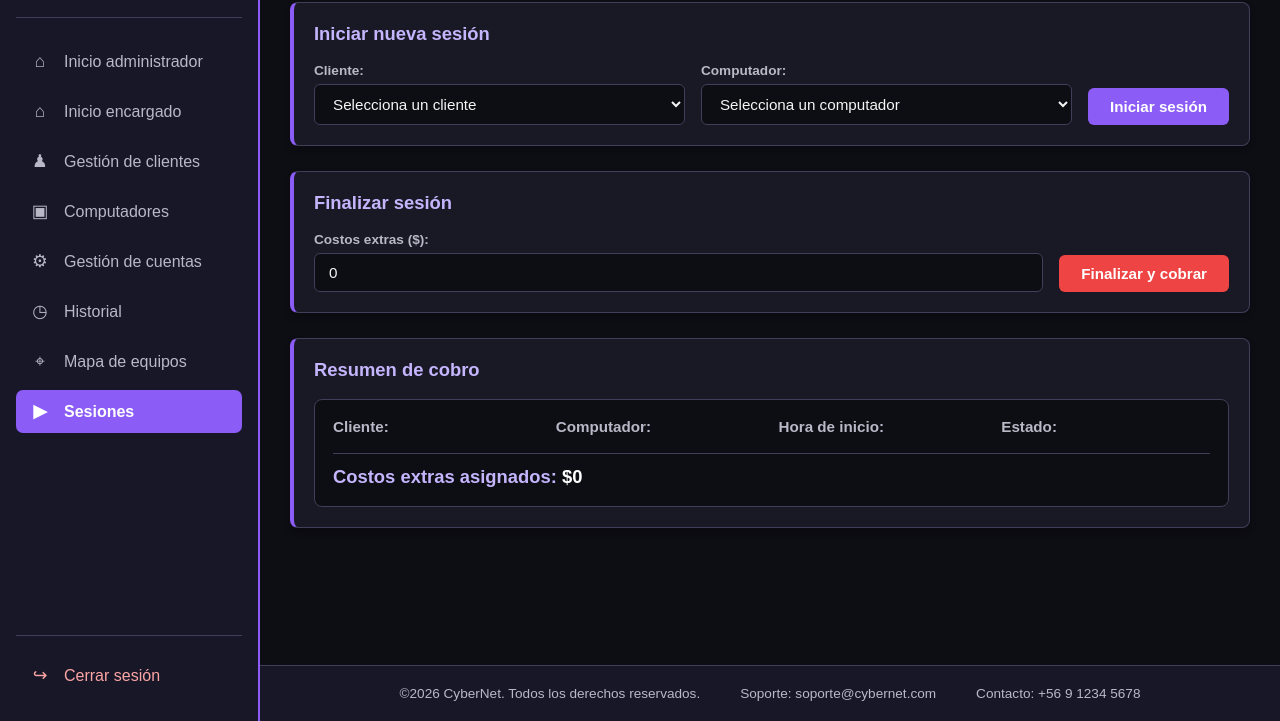
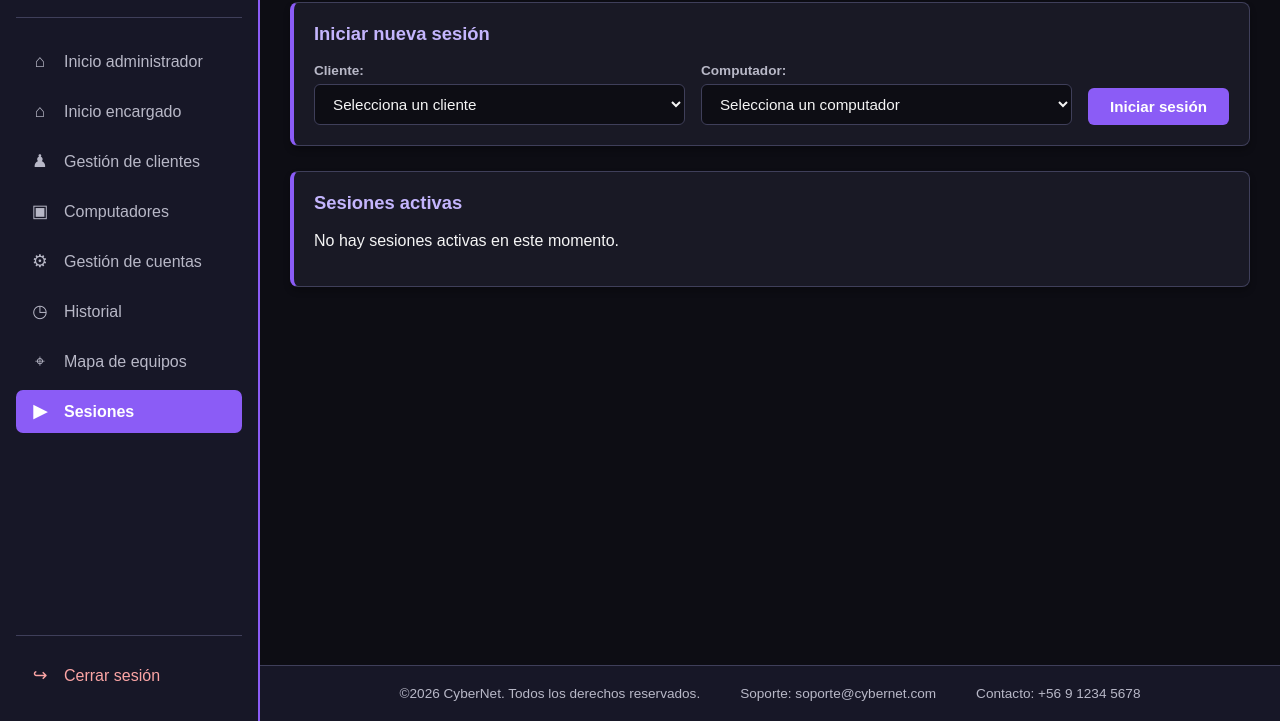
Before and after one commit to Alanwowowo/Cybercafe-web, a plain HTML site: page paginas/sesion.html in a window 1280 px wide. Shown: the part 79-800 px from the top of the page. Drawn offline with Linux system fonts and the light colour scheme.

Commit message:
Arreglo de errores

```diff
--- a/js/clientes-sesiones.js
+++ b/js/clientes-sesiones.js
@@ -115,7 +115,6 @@ document.addEventListener('alpine:init', () => {
         return;
       }
 
-      // Validacion de formato de RUT
       const rutRegex = /^(\d{1,2}\.\d{3}\.\d{3}-[\dkK]|\d{7,8}-[\dkK])$/;
       if (!rutRegex.test(id)) {
         this.mensajeError = 'Ingrese un RUT con formato válido (Ej: 12345678-9 o 12.345.678-K).';
@@ -226,7 +225,8 @@ document.addEventListener('alpine:init', () => {
         computador: this.selectComputador,
         horaInicio: ahora.getTime(),
         horaInicioTexto: String(ahora.getHours()).padStart(2, '0') + ':' + String(ahora.getMinutes()).padStart(2, '0'),
-        fecha: `${anio}-${mes}-${dia}`
+        fecha: `${anio}-${mes}-${dia}`,
+        costosAdicionales: 0
       };
 
       this.sesionesActivas.push(nuevaSesion);
@@ -258,7 +258,7 @@ document.addEventListener('alpine:init', () => {
 
       const tarifaPorMinuto = this.precioHora / 60;
       const costoTiempo = Math.round(duracion * tarifaPorMinuto);
-      const extras = Number(this.costosAdicionales) || 0;
+      const extras = Number(sesion.costosAdicionales) || 0;
       const montoFinal = costoTiempo + extras;
 
       const registroHistorial = {
@@ -275,7 +275,6 @@ document.addEventListener('alpine:init', () => {
       this.sesionesActivas = this.sesionesActivas.filter(s => s.id !== sesion.id);
       this.guardarSesionesActivas();
 
-      this.costosAdicionales = 0;
       alert('Sesión finalizada y guardada en el historial.');
     },
 
@@ -299,7 +298,7 @@ document.addEventListener('alpine:init', () => {
 
       resultado.sort((a, b) => {
         if (this.ordenHistorial === 'fecha-desc') return b.fecha.localeCompare(a.fecha);
-        if (this.ordenHistorial === 'fecha-asc') return a.fecha.localeCompare(b.fecha);
+        if (this.ordenHistorial === 'fecha-asc') return a.fecha.localeCompare(a.fecha);
         if (this.ordenHistorial === 'monto-desc') return b.monto - a.monto;
         if (this.ordenHistorial === 'monto-asc') return a.monto - b.monto;
         return 0;
--- a/paginas/sesion.html
+++ b/paginas/sesion.html
@@ -86,31 +86,29 @@
             </section>
 
             <section>
-                <h3>Finalizar sesión</h3>
+                <h3>Sesiones activas</h3>
 
-                <form id="cierre-sesion">
-                    <div>
-                        <label for="costos-adicionales">Costos extras ($):</label>
-                        <input type="number" id="costos-adicionales" x-model="costosAdicionales"
-                            min="0" placeholder="0">
+                <template x-if="sesionesActivas.length === 0">
+                    <p>No hay sesiones activas en este momento.</p>
+                </template>
+
+                <template x-for="sesion in sesionesActivas" :key="sesion.id">
+                    <div id="detalle-resumen" style="margin-bottom: 20px;">
+                        <p><strong>Cliente:</strong> <span x-text="sesion.cliente"></span></p>
+                        <p><strong>Computador:</strong> <span x-text="sesion.computador"></span></p>
+                        <p><strong>Hora de inicio:</strong> <span x-text="sesion.horaInicioTexto"></span></p>
+                        <p><strong>Estado:</strong> En curso</p>
+
+                        <div>
+                            <label>Costos extras ($):</label>
+                            <input type="number" x-model.number="sesion.costosAdicionales" min="0" placeholder="0">
+                        </div>
+
+                        <button type="button" @click="finalizarSesion(sesion)">
+                            Finalizar y cobrar
+                        </button>
                     </div>
-
-                    <button type="button" id="btn-finalizar" @click="finalizarSesion()">
-                        Finalizar y cobrar
-                    </button>
-                </form>
-            </section>
-
-            <section>
-                <h3>Resumen de cobro</h3>
-
-                <div id="detalle-resumen">
-                    <p><strong>Cliente:</strong> <span id="resumen-cliente" x-text="sesionActiva ? sesionActiva.cliente : '-'">-</span></p>
-                    <p><strong>Computador:</strong> <span id="resumen-computador" x-text="sesionActiva ? sesionActiva.computador : '-'">-</span></p>
-                    <p><strong>Hora de inicio:</strong> <span id="resumen-inicio" x-text="sesionActiva ? sesionActiva.horaInicioTexto : '-'">-</span></p>
-                    <p><strong>Estado:</strong> <span id="resumen-termino" x-text="sesionActiva ? 'En curso' : 'Sin sesión activa'">-</span></p>
-                    <p><strong>Costos extras asignados:</strong> <span id="resumen-costo-extra" x-text="'$' + (costosAdicionales || 0)">$0</span></p>
-                </div>
+                </template>
             </section>
         </main>
 
```
